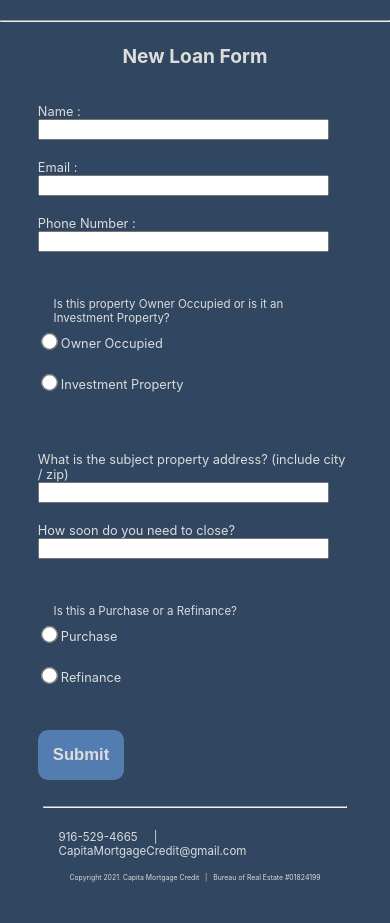
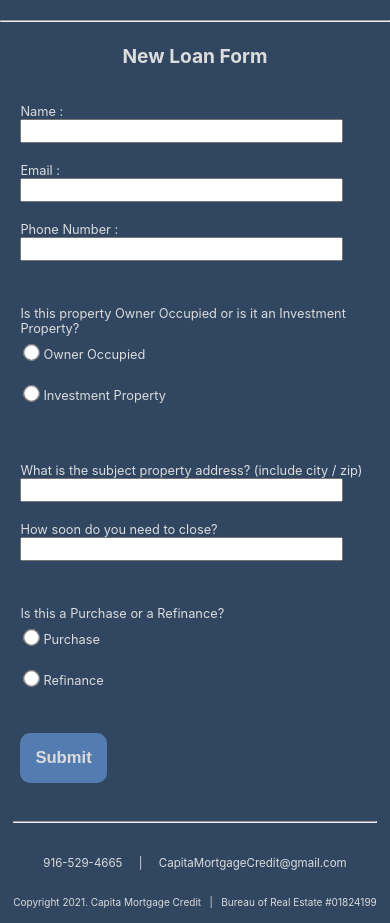
Before and after one commit to sean916/capita-mortgage-credit-react, a React (Create React App) app: page / in a window 390 px wide. Shown: the part 856-1779 px from the top of the page. Before the commit the page ends 1753 px from the top, so only its background shows below. Built offline with nearby package versions, Linux system fonts and the light colour scheme.

Commit message:
adjusted css settings and spacing for a better mobile expierience. Can change icons

```diff
--- a/src/App.css
+++ b/src/App.css
@@ -6,6 +6,9 @@ body {
   font-size: 1.2em;
   color: gainsboro;
   background-color: rgb(48, 70, 97);
+}
+input {
+  font-size: 1.2em;
 }
 
 .App {
@@ -100,7 +103,9 @@ a.noscript-btn:hover {
   #where-we-lend {
     padding: 10px;
   }
-
+  input {
+    font-size: 16px;
+  }
   div.copyright {
     font-size: 0.7em;
   }
@@ -114,8 +119,8 @@ a.noscript-btn:hover {
     font-size: .9em;
   }
 
-  div.copyright {
-    font-size: 0.6em;
+  div#copyright-div span {
+    font-size: 10px;
   }
 }
 
@@ -142,7 +147,7 @@ a.noscript-btn:hover {
   img {
     max-height: 241px;
   }
-  div.copyright {
-    font-size: 0.5em;
+  div#copyright-div span {
+    font-size: 8px;
   }
 }
--- a/src/components/Contactinfo.css
+++ b/src/components/Contactinfo.css
@@ -5,15 +5,3 @@
 .copyright-space {
     height: 100vh;
 }
-
-@media only screen and (max-width: 450px) {
-  div.copyright {
-    font-size: 0.6em;
-  }
-}
-
-@media only screen and (max-width: 376px) {
-  div.copyright {
-    font-size: 0.4em;
-  }
-}
--- a/src/components/Contactinfo.tsx
+++ b/src/components/Contactinfo.tsx
@@ -32,7 +32,7 @@ const Contactinfo: React.FC<IProps> = (props: IProps) => {
             </div>
             <br></br>
             <div className="center-head copyright" id='copyright-div'>
-                <p>Copyright 2021. Capita Mortgage Credit {'\u00A0'} | {'\u00A0'} Bureau of Real Estate #01824199 </p>
+                <span>Copyright 2021. Capita Mortgage Credit {'\u00A0'} | {'\u00A0'} Bureau of Real Estate #01824199 </span>
             </div>
             <br></br>
         </div>
--- a/src/components/Newloanform.css
+++ b/src/components/Newloanform.css
@@ -1,7 +1,6 @@
 .form-group {
     margin: 20px 5% 10px 5%;
   }
-
   input[type="text"] {
       width: 90%;
   }
@@ -32,8 +31,3 @@
     color:rgba(255, 166, 0, 0.884);
     background-color:rgba(83, 125, 177, 0.6);
   }
-
-  p {
-
-    margin: 0px 5% 0px 5%;
-  }
--- a/src/components/Newloanform.tsx
+++ b/src/components/Newloanform.tsx
@@ -205,7 +205,8 @@ const Newloanform = () => {
                     <br></br>
 
                     <div id='form-owner-occ-or-invest' className="form-group">
-                        <p>Is this property Owner Occupied or is it an Investment Property?</p>
+                        <span>Is this property Owner Occupied or is it an Investment Property?</span>
+                        <br></br>
                         <input name='entry.912044038' onChange={handleOwnOccChange} type='radio' id='owner-occupied' value='Owner Occupied'></input>
                         <label htmlFor='owner-occupied'>Owner Occupied</label>
                         <br></br>
@@ -232,7 +233,7 @@ const Newloanform = () => {
                     <br></br>
 
                     <div id='form-purchase-or-refi' className="form-group">
-                        <p>Is this a Purchase or a Refinance?</p>
+                        <span>Is this a Purchase or a Refinance?</span>
                         <div id='purchase-div'>
                             <input name='entry.2108130954' onChange={handlePurchaseChange} required type='radio' id="Purchase" value='Purchase'></input>
                             <label htmlFor='Purchase'>Purchase</label>
@@ -313,7 +314,8 @@ const Newloanform = () => {
                     <br></br>
 
                     <div id='form-owner-occ-or-invest' className="form-group">
-                        <p>Is this property Owner Occupied or is it an Investment Property?</p>
+                    <span>Is this property Owner Occupied or is it an Investment Property?</span>
+                    <br></br>
                         <input name='entry.912044038' onChange={handleOwnOccChange} type='radio' id='owner-occupied' value='Owner Occupied'></input>
                         <label htmlFor='owner-occupied'>Owner Occupied</label>
                         <br></br>
@@ -340,7 +342,7 @@ const Newloanform = () => {
                     <br></br>
 
                     <div id='form-purchase-or-refi' className="form-group">
-                        <p>Is this a Purchase or a Refinance?</p>
+                        <span>Is this a Purchase or a Refinance?</span>
                         <div id='purchase-div'>
                             <input name='entry.2108130954' onChange={handlePurchaseChange} required type='radio' id="Purchase" value='Purchase'></input>
                             <label htmlFor='Purchase'>Purchase</label>
@@ -439,7 +441,8 @@ const Newloanform = () => {
                     <br></br>
 
                     <div id='form-owner-occ-or-invest' className="form-group">
-                        <p>Is this property Owner Occupied or is it an Investment Property?</p>
+                    <span>Is this property Owner Occupied or is it an Investment Property?</span>
+                    <br></br>
                         <input name='entry.912044038' onChange={handleOwnOccChange} type='radio' id='owner-occupied' value='Owner Occupied'></input>
                         <label htmlFor='owner-occupied'>Owner Occupied</label>
                         <br></br>
@@ -466,7 +469,7 @@ const Newloanform = () => {
                     <br></br>
 
                     <div id='form-purchase-or-refi' className="form-group">
-                        <p>Is this a Purchase or a Refinance?</p>
+                        <span>Is this a Purchase or a Refinance?</span>
                         <div id='purchase-div'>
                             <input name='entry.2108130954' onChange={handlePurchaseChange} required type='radio' id="Purchase" value='Purchase'></input>
                             <label htmlFor='Purchase'>Purchase</label>
```
